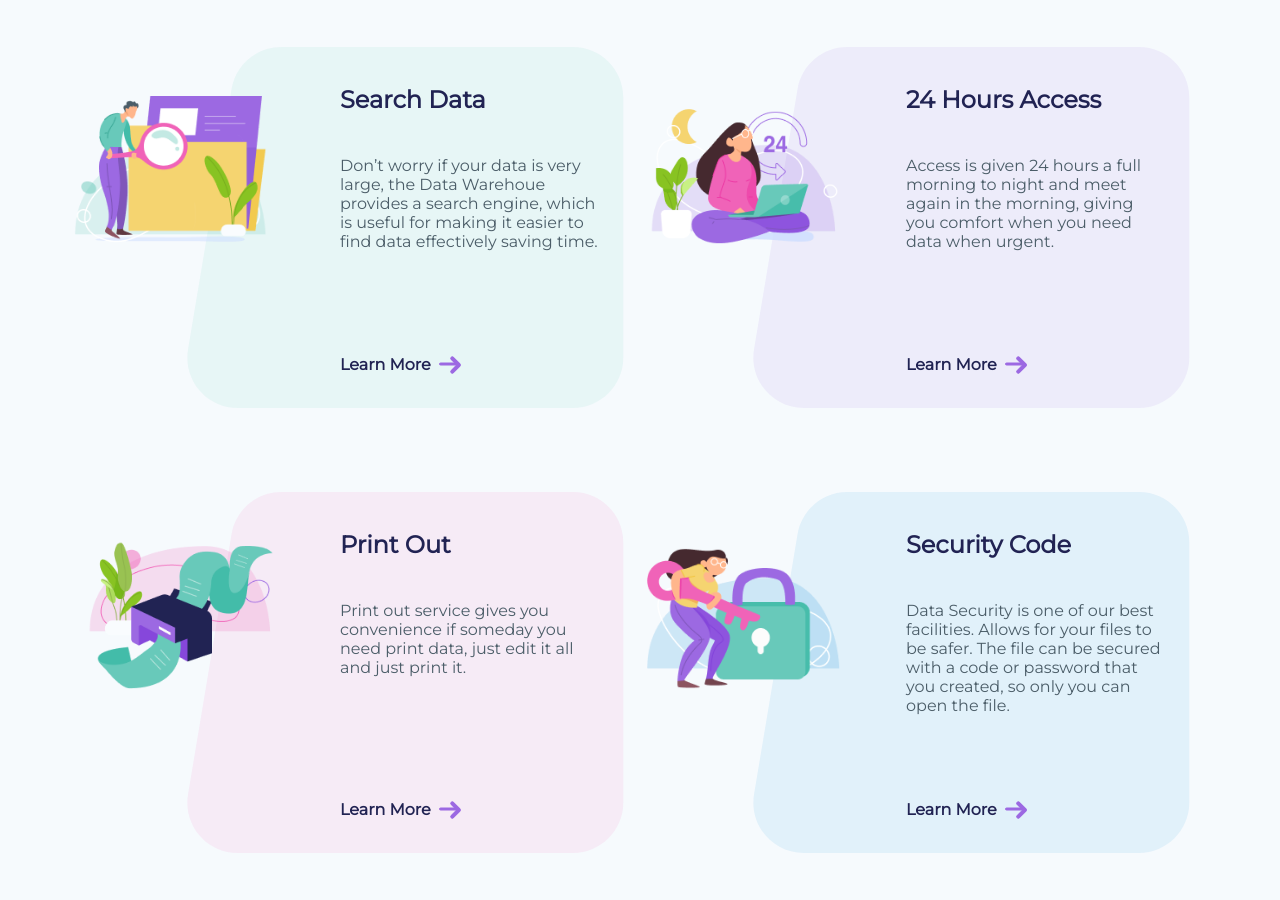
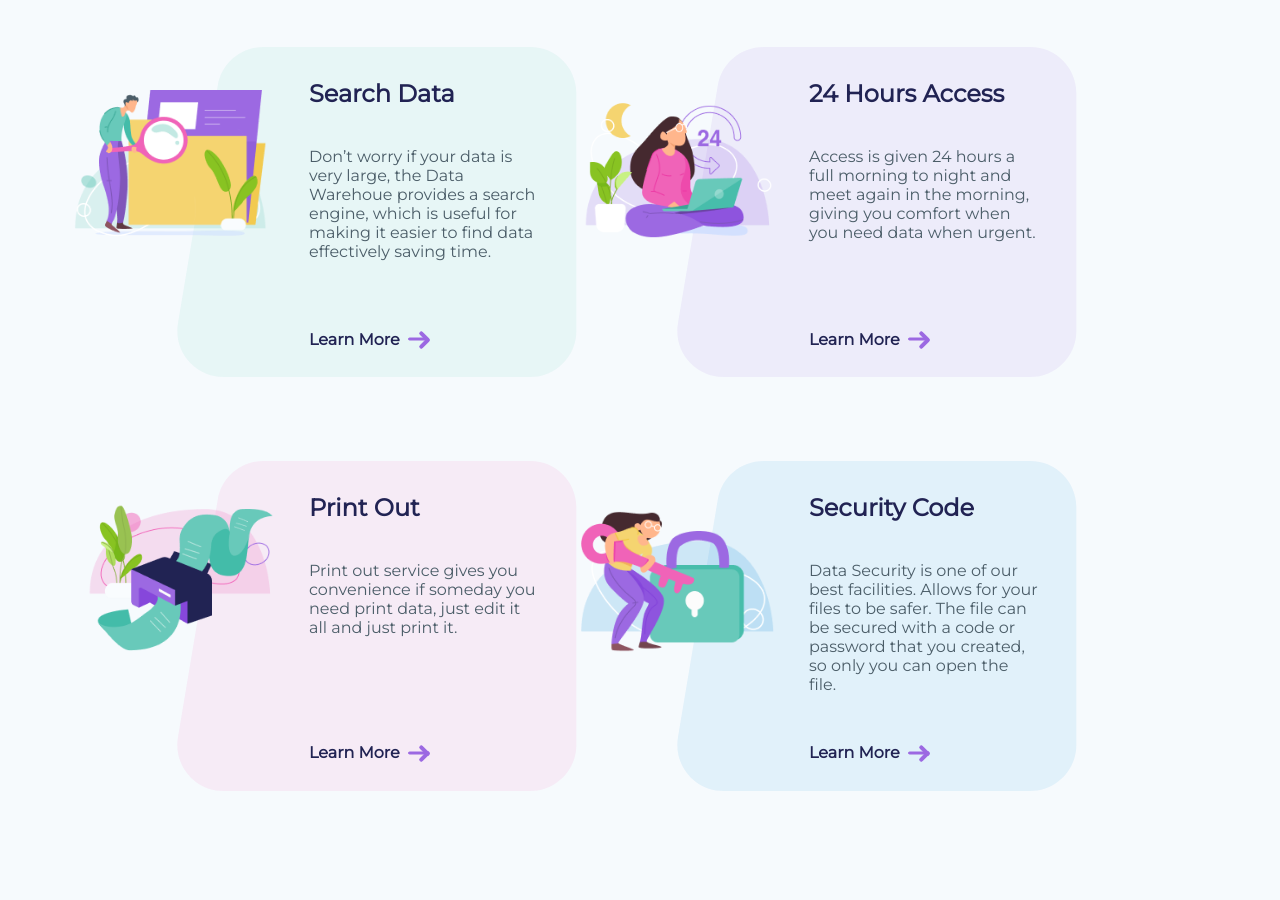
Before and after one commit to devanshuyadav/datawarehouse, a plain HTML site: page index.html in a window 1280 px wide. Shown: the part 1780-2680 px from the top of the page. Drawn offline with nearby package versions, Linux system fonts and the light colour scheme.

Commit message:
fix mis-aligning page3

```diff
--- a/css/styles1.css
+++ b/css/styles1.css
@@ -282,7 +282,7 @@ hr {
 
 .feature-parent {
     display: grid;
-    grid-template-columns: 50% 50%;
+    grid-template-columns: 500px 500px;
     padding: 10px;
 }
 
@@ -293,7 +293,7 @@ hr {
 
 .feature-bg {
     position: relative;
-    width: 90%;
+    width: 400px;
     margin: 0 0 0 15%;
 }
 
@@ -356,8 +356,6 @@ hr {
     position: absolute;
     top: 90px;
 }
-
-
 
 /* =============================================================================================== */
 /* PAGE 5 */
```
